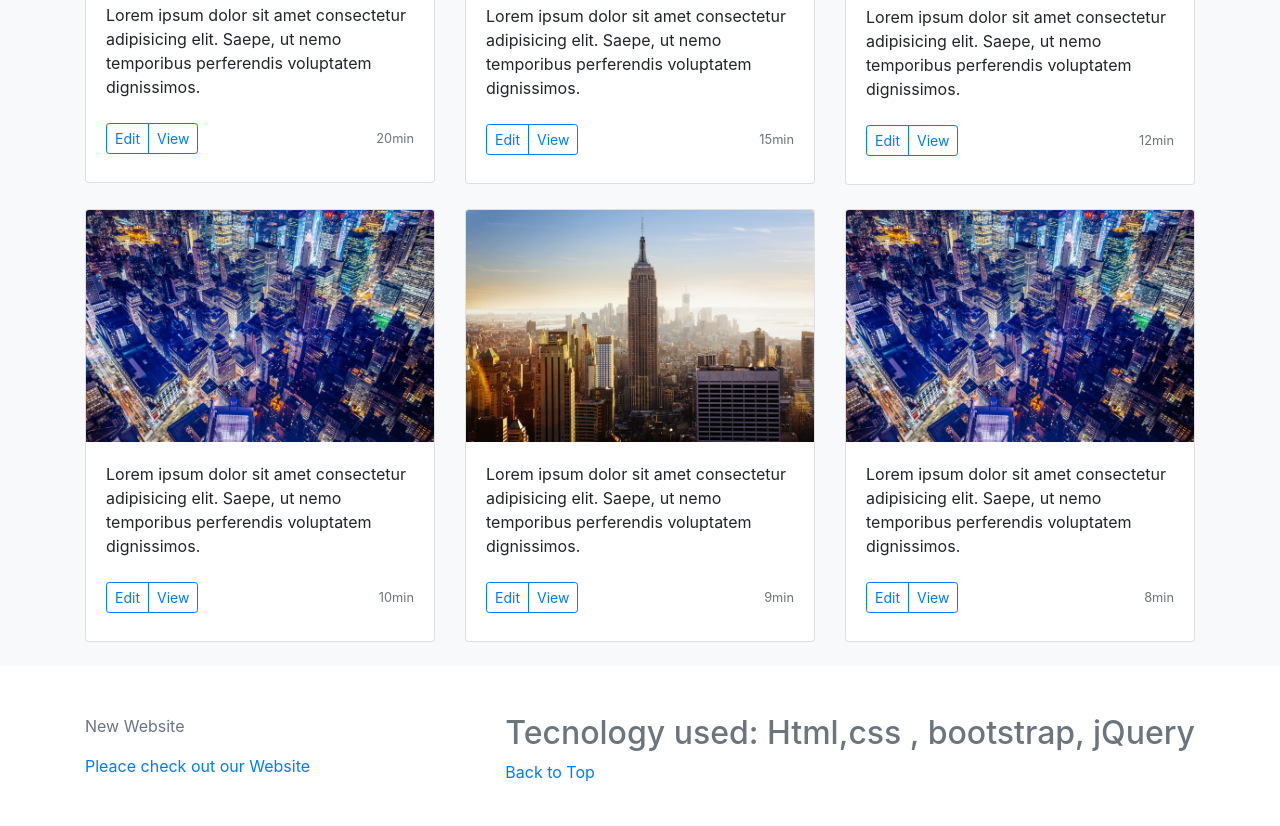
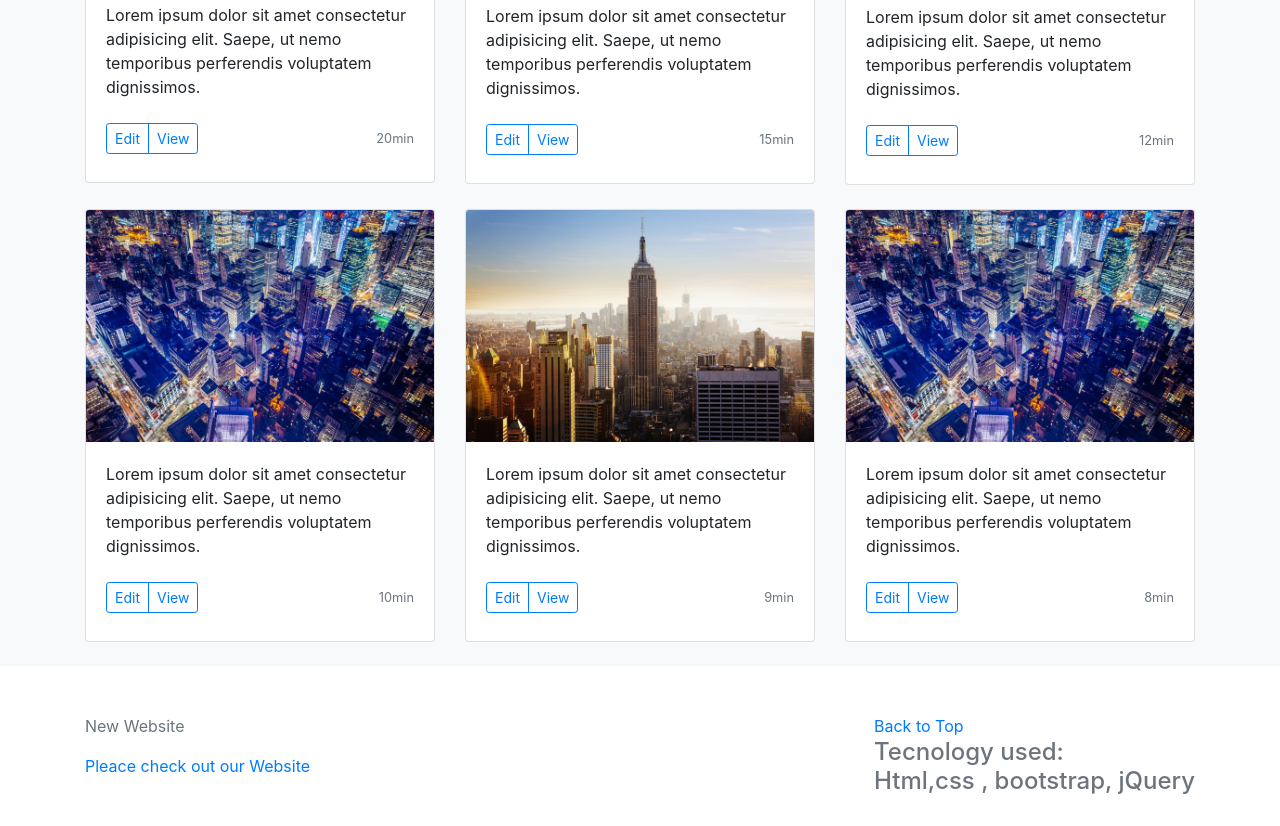
Before and after one commit to sohel2222/simple, a plain HTML site: page index.html in a window 1280 px wide. Shown: the part 628-1454 px from the top of the page. Drawn offline with nearby package versions, Linux system fonts and the light colour scheme.

Commit message:
Update index.html

```diff
--- a/index.html
+++ b/index.html
@@ -176,8 +176,9 @@
       <footer class="text-muted">
         <div class="container py-5">
           <div class="float-right">
-            <h2> Tecnology used: Html,css , bootstrap, jQuery</h2>
+
             <a href="#">Back to Top</a>
+            <h4> Tecnology used:<p> Html,css , bootstrap, jQuery</p></h4>
           </div>
           <p>New Website</p>
           <a href="#">Pleace check out our Website</a>
```
